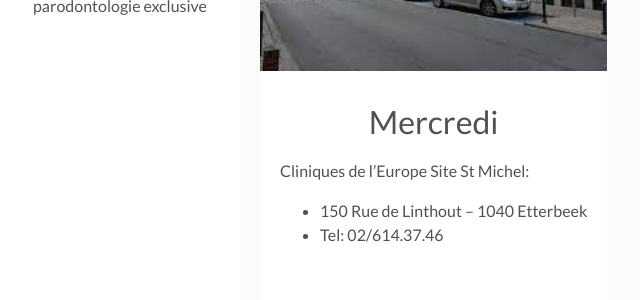
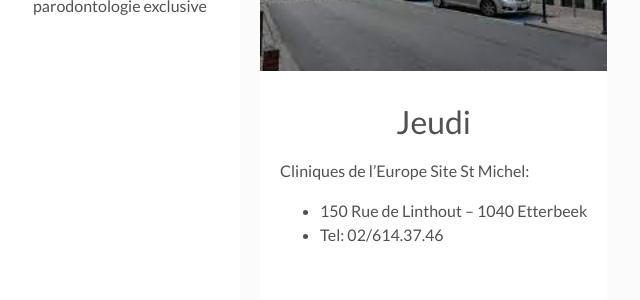
Before and after one commit to chabanski/siteweb, a Jekyll site: the page built from _posts/2021-05-04-stMichel.markdown, in a window 1280 px wide. Shown: the part 209-509 px from the top of the page, without its empty margins (0-640 px from the left). Built offline with Jekyll 4.4.1, drawn with Linux system fonts in a browser that asks for light colours.

Commit message:
Update 2021-05-04-stMichel.markdown
Mercredi to jeudi

```diff
--- a/_posts/2021-05-04-stMichel.markdown
+++ b/_posts/2021-05-04-stMichel.markdown
@@ -1,11 +1,11 @@
 ---
 layout: post
-title: Mercredi
+title: Jeudi
 date: 2021-05-04 13:32:20 +0300
 description: Horaire Saint-Michel
 img: stM.jpeg # Add image post (optional)
 fig-caption: # Add figcaption (optional)
-tags: #[Q Medical, De Bue]
+tags: #[Saint-Michel, De Bue]
 ---
 Cliniques de l'Europe Site St Michel:
 
```
